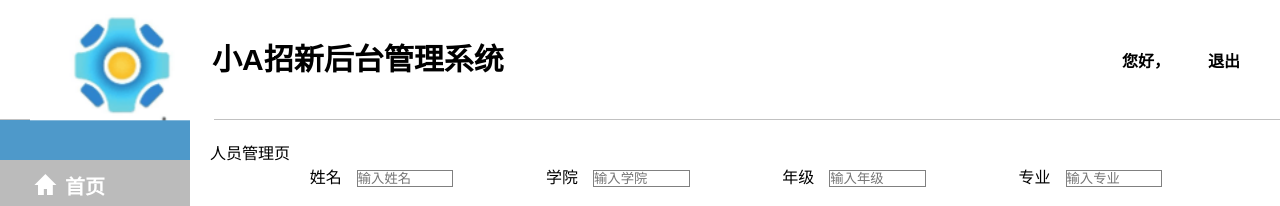
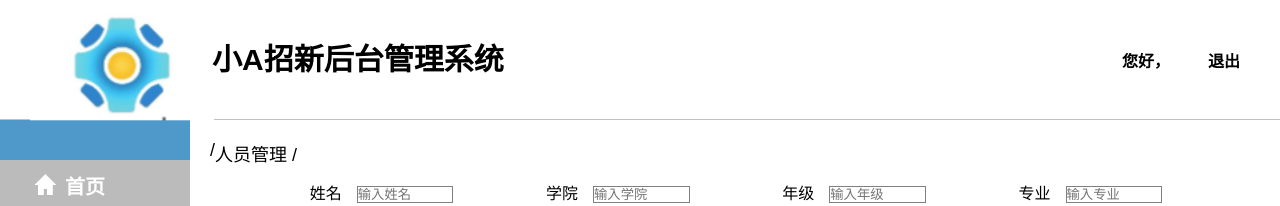
Before and after one commit to rookie-FL/xiao-A, a Vue app: page /main/personnelMan in a window 1280 px wide. Shown: the top 206 px of the page. Built offline with nearby package versions, Linux system fonts and the light colour scheme; no server answers; sample sign-in values are in the browser's storage.

Commit message:
面包屑

```diff
--- a/src/router/index.js
+++ b/src/router/index.js
@@ -16,32 +16,38 @@ const routes = [
         component: () => import("../views/main/home/home.vue"),
       },
       {
+        meta:{title:'人员管理'},
         path: "/main/personnelMan",
         name: "personnelMan",
         component: () => import("../views/main/personnelMan/personnelMan.vue"),
       },
       {
+        meta:{title:'人员管理'},
         path: "/main/personnelMan/:group",
         name: "personnelMans",
         component: () => import("../views/main/personnelMan/personnelMan.vue"),
       },
       {
+        meta:{title:'考核管理'},
         path: "/main/appraisalMan",
         name: "appraisalMan",
         component: () => import("../views/main/appraisalMan/appraisalMan.vue"),
       },
 
       {
+        meta:{title:'展示设置/展示内容编辑'},
         path: "/main/show",
         name: "setShow",
         component: () => import("../views/main/set/setShow/setShow.vue"),
       },
       {
+        meta:{title:'公告设置/通知公告管理'},
         path: "/main/annouce",
         name: "annouce",
         component: () => import("../views/main/set/annouce/announce.vue"),
       },
       {
+        meta:{title:'通知公告编辑'},
         path: "/main/annouce/create",
         name: "createAnn",
         component: () => import("../views/main/set/annouce/createAnn.vue"),
@@ -52,6 +58,7 @@ const routes = [
         component: () => import("../views/main/accMan/accMans.vue"),
       },
       {
+        meta:{title:'公告设置/公告详情'},
         path: "/main/annouce/detail/:id",
         name: "deatilAnn",
         component: () => import("../views/main/set/annouce/detailAnn.vue"),
@@ -67,6 +74,7 @@ const routes = [
         component: () => import("../views/main/set/infoSet.vue"),
       },
       {
+        meta:{title:'组别介绍编辑'},
         path: "/main/set/infoEdit/:group",
         name: "inforEdit",
         component: () => import("../views/main/set/infoEdit.vue"),
@@ -84,12 +92,14 @@ const routes = [
         props: true
       },
       {
+        meta:{title:'人员详情'},
         path: '/main/infoView/:index',
         name: 'infoView',
         component: () => import('../views/main/personnelMan/personnelDetails/infoView.vue'),
         props: true
       },
       {
+        meta:{title:'考核内容编辑'},
         path: '/main/contentEdit',
         name: 'contentEdit',
         component: () => import('../views/main/appraisalMan/contentEdit.vue'),
--- /dev/null
+++ b/src/views/main/Breadcrumb.vue
@@ -0,0 +1,59 @@
+<template>
+  <ul>
+    <li v-for="(n,index) in breadList" :key="index" @click="leave(JSON.parse(JSON.stringify(breadList[index])))">{{ breadList[index].meta.title }} / </li>
+  </ul>
+</template>
+
+<script>
+import router from '@/router';
+import { toRaw } from'@vue/reactivity';
+
+export default {
+  data() {
+    return {
+      breadList: []
+    };
+  },
+  watch: {
+    $route() {
+      this.getBreadcrumb();
+    }
+  },
+  methods: {
+    isHome(route) {
+      return route.name === "home";
+    },
+    getBreadcrumb() {
+      let matched = this.$route.matched;
+      this.breadList = matched;
+    },
+    leave(route){
+         router.push(route.path)
+         console.log(router.routes);
+    }
+  },
+  created() {
+    this.getBreadcrumb();
+  },
+  mounted() {
+    console.log(this.breadList);
+  },
+};
+</script>
+
+<style scoped>
+ul{
+    width: 100%;
+    height: 40px;
+}
+li{
+    cursor: pointer;
+    float: left;
+    font-size: 18px;
+}
+
+li:hover{
+    color: rgba(11, 147, 234, 100)
+}
+
+</style>
--- a/src/views/main/home/home.vue
+++ b/src/views/main/home/home.vue
@@ -12,6 +12,7 @@
 
 
 <script>
+import router from '@/router';
 import ShowFirst1 from './c-home/ShowFirst1.vue';
 import ShowFirst2 from './c-home/ShowFirst2.vue';
 import ShowFirst3 from './c-home/ShowFirst3.vue';
--- a/src/views/main/personnelMan/personnelMan.vue
+++ b/src/views/main/personnelMan/personnelMan.vue
@@ -1,6 +1,6 @@
 <template>
   <div class="c_member" style="width: 100%;height: 90%;">
-    <li class="c_headline">人员管理页</li>
+    <Breadcrumb></Breadcrumb>
     <div class="SelectMember">
       <ul>
         <li>姓名</li>
@@ -105,10 +105,14 @@ import { useRoute, useRouter } from 'vue-router';
 import { getList } from '@/store/personnelMan/personal';
 import { storeToRefs } from 'pinia';
 import { ElMessage } from "element-plus";
+import Breadcrumb from '../Breadcrumb.vue';
 
 
 export default {
   name: 'personnelMen',
+  components:{
+    Breadcrumb
+  },
   setup() {
     let spot = reactive({
       assessIndex: '',
```
Also changed, not shown: src/views/main/main.vue (+0 -8 lines).
